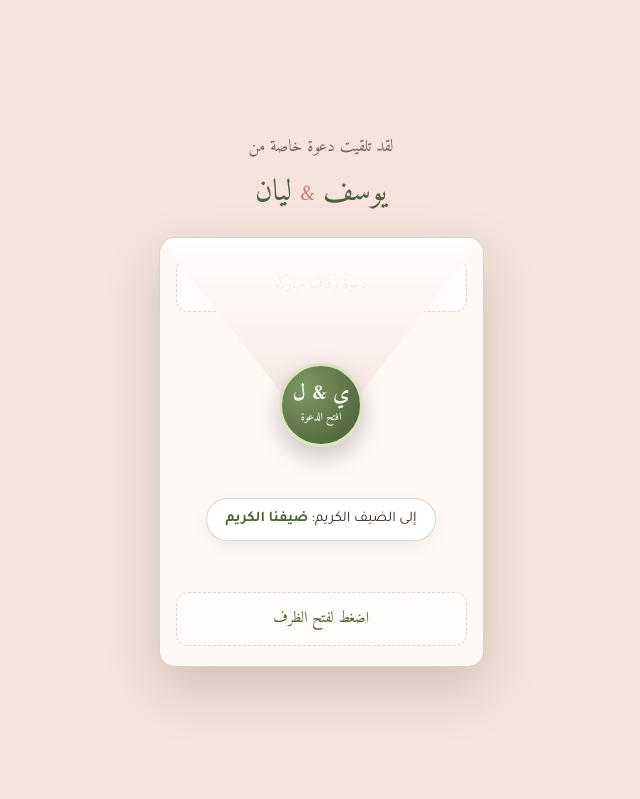
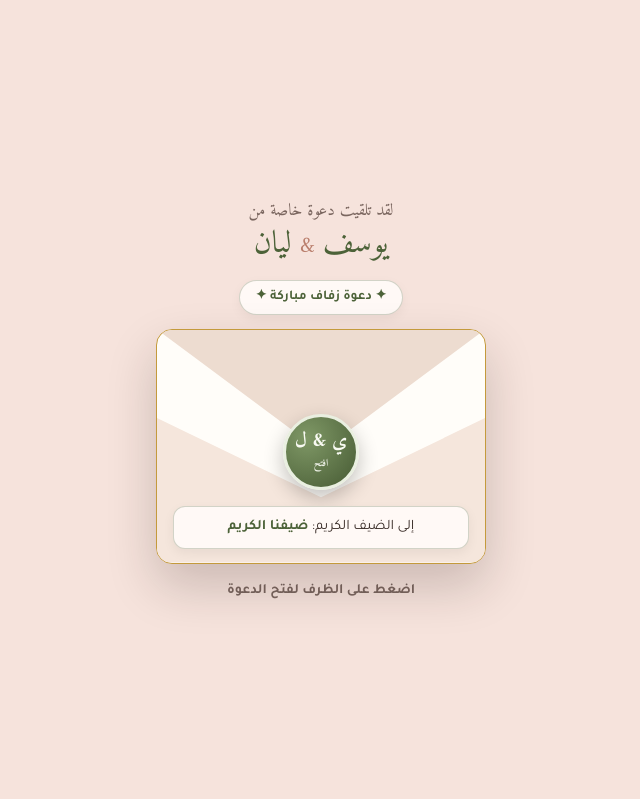
Before and after one commit to mohamedziaina25-web/wedding-card, a plain HTML site: page index.html in a window 1280 px wide. Shown: the top 799 px of the page, without its empty margins (319-959 px from the left). Drawn offline with Linux system fonts and the light colour scheme; a web font is replaced by a local one.

Commit message:
Update index.html

```diff
--- a/index.html
+++ b/index.html
@@ -16,13 +16,16 @@
     --gold: #c49a3c;
     --text: #3a2d28;
     --muted: #7a665f;
-    --border: rgba(76, 98, 56, 0.22);
+    --border: rgba(76, 98, 56, 0.24);
+    --env-body: #fffdf9;
+    --env-flap: #efe2d4;
+    --env-pocket: #f6ebe0;
     --seal-bg: radial-gradient(circle at 30% 30%, #7d9664, #475c34);
-    --seal-border: #d7dfb8;
-    --seal-text: #f7f9ef;
+    --seal-border: #e6ecd0;
+    --seal-text: #f8faf2;
   }
 
-  /* القالب 1: وردي ناعم وزيتوني (مستوحى من الفيديو بدون صور أشخاص) */
+  /* القالب 1: وردي ناعم وزيتوني */
   body.theme-blush-olive {
     --bg: #f6e3dc;
     --surface: #fff9f6;
@@ -33,15 +36,18 @@
     --gold: #c49a3c;
     --text: #3a2d28;
     --muted: #7a665f;
-    --border: rgba(76, 98, 56, 0.24);
+    --border: rgba(76, 98, 56, 0.25);
+    --env-body: #fffdf9;
+    --env-flap: #eddcd0;
+    --env-pocket: #f5e6dc;
     --seal-bg: radial-gradient(circle at 30% 30%, #7f9866, #465a33);
-    --seal-border: #dce4be;
+    --seal-border: #e9efe0;
     --seal-text: #f8faf2;
   }
 
   /* القالب 2: عاجي ملكي وعنابي ذهبي */
   body.theme-royal-ivory {
-    --bg: #f7efe8;
+    --bg: #f6ede4;
     --surface: #fffdfb;
     --card: #ffffff;
     --primary: #7c2432;
@@ -50,27 +56,33 @@
     --gold: #c89d3c;
     --text: #2c1e20;
     --muted: #6e585b;
-    --border: rgba(124, 36, 50, 0.22);
-    --seal-bg: radial-gradient(circle at 30% 30%, #9e3345, #5e1824);
-    --seal-border: #f0d78c;
-    --seal-text: #fff5d6;
+    --border: rgba(124, 36, 50, 0.24);
+    --env-body: #fffcf7;
+    --env-flap: #ead5c5;
+    --env-pocket: #f3e3d6;
+    --seal-bg: radial-gradient(circle at 30% 30%, #a33446, #5e1824);
+    --seal-border: #f3dc94;
+    --seal-text: #fff7dd;
   }
 
   /* القالب 3: زمرّدي ليلي وذهبي عتيق */
   body.theme-emerald-gold {
-    --bg: #eef5f0;
-    --surface: #f8fcf9;
+    --bg: #e7f1ec;
+    --surface: #f5fbf8;
     --card: #ffffff;
-    --primary: #1b5442;
-    --primary-dark: #10382c;
-    --accent: #2f7d64;
-    --gold: #c29938;
-    --text: #172923;
-    --muted: #526b62;
-    --border: rgba(27, 84, 66, 0.24);
-    --seal-bg: radial-gradient(circle at 30% 30%, #2a785f, #134032);
-    --seal-border: #ebd48d;
-    --seal-text: #f9f5e6;
+    --primary: #184e3d;
+    --primary-dark: #0f3428;
+    --accent: #2c7860;
+    --gold: #c49a3b;
+    --text: #162922;
+    --muted: #4f6960;
+    --border: rgba(24, 78, 61, 0.26);
+    --env-body: #193f33;
+    --env-flap: #235746;
+    --env-pocket: #143329;
+    --seal-bg: radial-gradient(circle at 30% 30%, #e4c264, #9b771c);
+    --seal-border: #fff3c9;
+    --seal-text: #132922;
   }
 
   * { box-sizing: border-box; margin: 0; padding: 0; }
@@ -82,7 +94,7 @@
     line-height: 1.7;
   }
 
-  /* --- شاشة الظرف الافتتاحي --- */
+  /* --- شاشة الظرف --- */
   #envelope-screen {
     position: fixed;
     inset: 0;
@@ -93,26 +105,28 @@
     align-items: center;
     justify-content: center;
     padding: 18px;
-    transition: opacity 0.75s ease, visibility 0.75s ease;
+    transition: opacity 0.7s ease, visibility 0.7s ease;
   }
   #envelope-screen.opened {
     opacity: 0;
     visibility: hidden;
     pointer-events: none;
   }
+
+  .env-header-box {
+    text-align: center;
+    margin-bottom: 14px;
+  }
   .env-top-note {
     font-family: 'Amiri', serif;
     font-size: 1.05rem;
     color: var(--muted);
-    margin-bottom: 6px;
-    text-align: center;
   }
   .env-couple-title {
     font-family: 'Aref Ruqaa', 'Amiri', serif;
-    font-size: 1.9rem;
+    font-size: 1.95rem;
     color: var(--primary);
-    margin-bottom: 18px;
-    text-align: center;
+    line-height: 1.3;
   }
   .env-couple-title span.amp {
     color: var(--accent);
@@ -120,63 +134,70 @@
     font-size: 1.4rem;
   }
 
-  .envelope-box {
-    position: relative;
-    width: 325px;
-    max-width: 94vw;
-    height: 430px;
+  .env-ribbon-top {
     background: var(--surface);
-    border-radius: 16px;
-    box-shadow: 0 22px 55px rgba(45, 25, 20, 0.18);
-    border: 1.5px solid var(--border);
-    overflow: hidden;
-    cursor: pointer;
-    display: flex;
-    flex-direction: column;
-    align-items: center;
-    justify-content: space-between;
-    padding: 20px 16px;
+    color: var(--primary);
+    border: 1px solid var(--border);
+    padding: 5px 16px;
+    border-radius: 30px;
+    font-size: 0.84rem;
+    font-weight: 700;
+    margin-bottom: 14px;
+    box-shadow: 0 4px 12px rgba(0,0,0,0.05);
   }
 
-  /* زخرفة هندسية علوية وسفلية بدون أرواح */
-  .geo-border-top, .geo-border-bottom {
-    width: 100%;
-    height: 54px;
-    border: 1px dashed var(--border);
-    border-radius: 12px;
-    display: flex;
-    align-items: center;
-    justify-content: center;
-    font-family: 'Amiri', serif;
-    color: var(--primary);
-    font-size: 0.95rem;
-    background: rgba(255,255,255,0.55);
+  /* جسم الظرف المحسّن */
+  .envelope-shell {
+    position: relative;
+    width: 330px;
+    max-width: 94vw;
+    height: 235px;
+    background: var(--env-body);
+    border-radius: 16px;
+    border: 1.5px solid var(--gold);
+    box-shadow: 0 22px 50px rgba(35, 22, 18, 0.2);
+    cursor: pointer;
+    overflow: hidden;
   }
 
+  /* الجيب السفلي للظرف مع طيّتين جانبيتين */
+  .envelope-pocket {
+    position: absolute;
+    inset: 0;
+    background: var(--env-pocket);
+    clip-path: polygon(0 38%, 50% 72%, 100% 38%, 100% 100%, 0 100%);
+    z-index: 2;
+    border-top: 1px solid var(--border);
+  }
+
+  /* غطاء الظرف العلوي */
   .envelope-flap {
     position: absolute;
     top: 0; left: 0; right: 0;
-    height: 205px;
-    background: linear-gradient(180deg, rgba(255,255,255,0.92), var(--bg));
+    height: 122px;
+    background: var(--env-flap);
     clip-path: polygon(0 0, 100% 0, 50% 100%);
     transform-origin: top;
-    transition: transform 0.75s cubic-bezier(0.4, 0, 0.2, 1);
-    z-index: 3;
-    border-bottom: 1px solid var(--border);
+    transition: transform 0.7s cubic-bezier(0.4, 0, 0.2, 1);
+    z-index: 4;
   }
-  .envelope-box.opening .envelope-flap {
+  .envelope-shell.opening .envelope-flap {
     transform: rotateX(180deg);
   }
 
+  /* الختم الشمعي في منتصف التقاء الغطاء */
   .wax-seal {
-    position: relative;
+    position: absolute;
+    top: 84px;
+    left: 50%;
+    transform: translateX(-50%);
     z-index: 5;
-    width: 84px;
-    height: 84px;
+    width: 76px;
+    height: 76px;
     border-radius: 50%;
     background: var(--seal-bg);
     border: 3px solid var(--seal-border);
-    box-shadow: 0 10px 24px rgba(0,0,0,0.22);
+    box-shadow: 0 8px 20px rgba(0,0,0,0.24);
     display: flex;
     flex-direction: column;
     align-items: center;
@@ -186,27 +207,39 @@
     font-weight: 700;
     transition: transform 0.45s ease, opacity 0.45s ease;
   }
-  .wax-seal .initials { font-size: 1.35rem; line-height: 1.1; }
-  .wax-seal .seal-sub { font-size: 0.68rem; opacity: 0.9; margin-top: 2px; }
-  .envelope-box.opening .wax-seal {
-    transform: scale(1.3);
+  .wax-seal .initials { font-size: 1.25rem; line-height: 1.1; }
+  .wax-seal .seal-tag { font-size: 0.65rem; opacity: 0.92; margin-top: 2px; }
+  .envelope-shell.opening .wax-seal {
+    transform: translateX(-50%) scale(1.25);
     opacity: 0;
   }
 
-  .guest-badge {
-    position: relative;
-    z-index: 4;
-    background: #ffffff;
+  /* اسم الضيف أسفل الظرف */
+  .env-guest-card {
+    position: absolute;
+    bottom: 14px;
+    left: 16px;
+    right: 16px;
+    z-index: 5;
+    background: var(--surface);
     border: 1px solid var(--border);
-    padding: 8px 18px;
-    border-radius: 30px;
-    font-size: 0.92rem;
+    border-radius: 12px;
+    padding: 8px 12px;
+    text-align: center;
+    font-size: 0.9rem;
     color: var(--text);
-    box-shadow: 0 6px 16px rgba(0,0,0,0.06);
+    box-shadow: 0 4px 12px rgba(0,0,0,0.06);
   }
-  .guest-badge strong { color: var(--primary); }
+  .env-guest-card strong { color: var(--primary); }
 
-  /* --- الستائر الجانبية والإطار الزخرفي داخل الدعوة --- */
+  .env-footer-hint {
+    margin-top: 16px;
+    font-size: 0.88rem;
+    color: var(--muted);
+    font-weight: 700;
+  }
+
+  /* --- الستائر الجانبية ومحتوى الدعوة --- */
   .page-wrap {
     position: relative;
     max-width: 520px;
@@ -215,9 +248,8 @@
   }
   .side-drape {
     position: fixed;
-    top: 0;
-    bottom: 0;
-    width: 22px;
+    top: 0; bottom: 0;
+    width: 20px;
     pointer-events: none;
     z-index: 2;
     opacity: 0.55;
@@ -249,7 +281,6 @@
     font-family: 'Amiri', serif;
     font-size: 1.05rem;
     color: var(--accent);
-    letter-spacing: 1px;
     margin-bottom: 8px;
   }
   .verse {
@@ -403,7 +434,6 @@
     border: 1px solid var(--border);
   }
 
-  /* --- البرنامج الزمني --- */
   .schedule-list {
     position: relative;
     text-align: right;
@@ -413,9 +443,7 @@
   .schedule-list::before {
     content: "";
     position: absolute;
-    top: 8px;
-    bottom: 8px;
-    right: 6px;
+    top: 8px; bottom: 8px; right: 6px;
     width: 2px;
     background: var(--border);
   }
@@ -426,28 +454,15 @@
   .schedule-item::before {
     content: "";
     position: absolute;
-    right: -20px;
-    top: 6px;
-    width: 10px;
-    height: 10px;
+    right: -20px; top: 6px;
+    width: 10px; height: 10px;
     border-radius: 50%;
     background: var(--primary);
   }
-  .sch-time {
-    font-weight: 800;
-    color: var(--primary);
-    font-size: 0.95rem;
-  }
-  .sch-label {
-    font-size: 0.95rem;
-    color: var(--text);
-  }
+  .sch-time { font-weight: 800; color: var(--primary); font-size: 0.95rem; }
+  .sch-label { font-size: 0.95rem; color: var(--text); }
 
-  /* --- التنبيهات --- */
-  .alerts-list {
-    list-style: none;
-    text-align: right;
-  }
+  .alerts-list { list-style: none; text-align: right; }
   .alerts-list li {
     background: var(--surface);
     border: 1px solid var(--border);
@@ -458,18 +473,8 @@
     font-size: 0.92rem;
   }
 
-  /* --- تأكيد الحضور --- */
-  .field {
-    text-align: right;
-    margin-bottom: 12px;
-  }
-  .field label {
-    display: block;
-    font-size: 0.88rem;
-    font-weight: 700;
-    margin-bottom: 5px;
-    color: var(--text);
-  }
+  .field { text-align: right; margin-bottom: 12px; }
+  .field label { display: block; font-size: 0.88rem; font-weight: 700; margin-bottom: 5px; color: var(--text); }
   input, select, textarea {
     width: 100%;
     padding: 11px 13px;
@@ -503,7 +508,6 @@
     border-color: var(--primary);
   }
 
-  /* --- سجل التهاني --- */
   .wishes-header-row {
     display: flex;
     justify-content: space-between;
@@ -519,11 +523,7 @@
     padding: 4px 12px;
     border-radius: 20px;
   }
-  .wishes-feed {
-    max-height: 250px;
-    overflow-y: auto;
-    text-align: right;
-  }
+  .wishes-feed { max-height: 250px; overflow-y: auto; text-align: right; }
   .wish-card {
     background: var(--surface);
     border: 1px solid var(--border);
@@ -532,85 +532,42 @@
     margin-bottom: 8px;
     font-size: 0.9rem;
   }
-  .wish-card strong {
-    display: block;
-    color: var(--primary);
-    font-size: 0.86rem;
-    margin-bottom: 2px;
-  }
+  .wish-card strong { display: block; color: var(--primary); font-size: 0.86rem; margin-bottom: 2px; }
 
-  /* --- الشريط العائم --- */
   .bottom-bar {
     position: fixed;
-    bottom: 12px;
-    left: 50%;
-    transform: translateX(-50%);
-    width: calc(100% - 24px);
-    max-width: 496px;
+    bottom: 12px; left: 50%; transform: translateX(-50%);
+    width: calc(100% - 24px); max-width: 496px;
     background: rgba(34, 24, 21, 0.95);
-    padding: 9px 10px;
-    border-radius: 16px;
-    display: flex;
-    gap: 8px;
-    z-index: 900;
+    padding: 9px 10px; border-radius: 16px;
+    display: flex; gap: 8px; z-index: 900;
   }
   .bottom-bar button {
-    flex: 1;
-    padding: 10px 8px;
-    border-radius: 11px;
-    border: none;
-    font-family: 'Tajawal', sans-serif;
-    font-weight: 700;
-    font-size: 0.85rem;
-    cursor: pointer;
+    flex: 1; padding: 10px 8px; border-radius: 11px; border: none;
+    font-family: 'Tajawal', sans-serif; font-weight: 700; font-size: 0.85rem; cursor: pointer;
   }
   #edit-access-btn { display: none; }
 
-  /* --- لوحة التعديل --- */
   #editor-modal {
-    display: none;
-    position: fixed;
-    inset: 0;
+    display: none; position: fixed; inset: 0;
     background: rgba(20, 15, 14, 0.72);
-    z-index: 10000;
-    overflow-y: auto;
-    padding: 18px 14px 50px;
+    z-index: 10000; overflow-y: auto; padding: 18px 14px 50px;
   }
   #editor-modal.open { display: block; }
   .editor-card {
-    max-width: 520px;
-    margin: 0 auto;
-    background: #ffffff;
-    color: #2c221e;
-    border-radius: 20px;
-    padding: 20px;
+    max-width: 520px; margin: 0 auto;
+    background: #ffffff; color: #2c221e;
+    border-radius: 20px; padding: 20px;
   }
-  .editor-top {
-    display: flex;
-    justify-content: space-between;
-    align-items: center;
-    margin-bottom: 14px;
+  .editor-top { display: flex; justify-content: space-between; align-items: center; margin-bottom: 14px; }
+  .link-output {
+    display: none; margin-top: 14px;
+    background: #f1f8f2; border: 1px solid #8bc34a;
+    border-radius: 12px; padding: 12px;
+    font-size: 0.82rem; word-break: break-all;
   }
-  .link-output {
-    display: none;
-    margin-top: 14px;
-    background: #f1f8f2;
-    border: 1px solid #8bc34a;
-    border-radius: 12px;
-    padding: 12px;
-    font-size: 0.82rem;
-    word-break: break-all;
-  }
-  .guest-copy-box {
-    display: flex;
-    gap: 8px;
-    margin-top: 8px;
-  }
-  .guest-copy-box button {
-    width: auto;
-    padding: 0 16px;
-    flex-shrink: 0;
-  }
+  .guest-copy-box { display: flex; gap: 8px; margin-top: 8px; }
+  .guest-copy-box button { width: auto; padding: 0 16px; flex-shrink: 0; }
 </style>
 </head>
 <body class="theme-blush-olive">
@@ -618,38 +575,40 @@
 <div class="side-drape right"></div>
 <div class="side-drape left"></div>
 
-<!-- شاشة الظرف -->
 <div id="envelope-screen">
-  <div class="env-top-note">لقد تلقيت دعوة خاصة من</div>
-  <div class="env-couple-title"><span id="env-groom">يوسف</span><span class="amp">&</span><span id="env-bride">ليان</span></div>
+  <div class="env-header-box">
+    <div class="env-top-note">لقد تلقيت دعوة خاصة من</div>
+    <div class="env-couple-title"><span id="env-groom">يوسف</span><span class="amp">&</span><span id="env-bride">ليان</span></div>
+  </div>
 
-  <div class="envelope-box" id="envelope-box" onclick="openInvitation()">
+  <div class="env-ribbon-top">✦ دعوة زفاف مباركة ✦</div>
+
+  <div class="envelope-shell" id="envelope-shell" onclick="openInvitation()">
     <div class="envelope-flap"></div>
-    <div class="geo-border-top" id="env-top-badge">دعوة زفاف مباركة</div>
+    <div class="envelope-pocket"></div>
     <div class="wax-seal">
       <div class="initials" id="env-initials">ي & ل</div>
-      <div class="seal-sub">افتح الدعوة</div>
+      <div class="seal-tag">افتح</div>
     </div>
-    <div class="guest-badge">إلى الضيف الكريم: <strong id="env-guest-name">ضيفنا الكريم</strong></div>
-    <div class="geo-border-bottom">اضغط لفتح الظرف</div>
+    <div class="env-guest-card">إلى الضيف الكريم: <strong id="env-guest-name">ضيفنا الكريم</strong></div>
   </div>
+
+  <div class="env-footer-hint">اضغط على الظرف لفتح الدعوة</div>
 </div>
 
-<!-- محتوى الدعوة -->
 <div class="page-wrap">
 
-  <!-- البطاقة 1: الافتتاحية والتاريخ -->
   <div class="card">
     <div class="top-ornament">✦ بِسْمِ اللَّهِ الرَّحْمَنِ الرَّحِيمِ ✦</div>
     <div class="verse">﴿ وَمِنْ آيَاتِهِ أَنْ خَلَقَ لَكُم مِّنْ أَنفُسِكُمْ أَزْوَاجًا لِّتَسْكُنُوا إِلَيْهَا وَجَعَلَ بَيْنَكُم مَّوَدَّةً وَرَحْمَةً ﴾</div>
-    <div class="invite-lead" id="view-lead">بكل الحب والسرور تتشرف عائلتا</div>
+    <div class="invite-lead">بكل الحب والسرور تتشرف عائلتا</div>
 
     <div class="parents-row">
-      <div><span>والد العريس</span><strong id="view-groom-family">آل بن علي</strong></div>
-      <div><span>والد العروس</span><strong id="view-bride-family">آل منصور</strong></div>
+      <div><span>عائلة العريس</span><strong id="view-groom-family">آل بن علي</strong></div>
+      <div><span>عائلة العروس</span><strong id="view-bride-family">آل منصور</strong></div>
     </div>
 
-    <div class="invite-lead" id="view-sub-lead">بدعوتكم لمشاركتنا فرحة حفل زفاف</div>
+    <div class="invite-lead">بدعوتكم لمشاركتنا فرحة حفل زفاف</div>
     <h1 class="couple-hero"><span id="view-groom">يوسف</span><span class="amp">&</span><span id="view-bride">ليان</span></h1>
 
     <div class="date-grid">
@@ -660,7 +619,6 @@
     <div class="time-line" id="view-time-text">الساعة 14:00 مساءً</div>
   </div>
 
-  <!-- البطاقة 2: العداد التنازلي وحفظ الموعد -->
   <div class="card">
     <h2 class="section-heading">على موعد</h2>
     <div class="section-sub">إلى أجمل يوم في حياتنا</div>
@@ -673,7 +631,6 @@
     <button class="btn btn-soft" onclick="downloadCalendarFile()">📅 احفظ الموعد بالتقويم</button>
   </div>
 
-  <!-- البطاقة 3: مكان الحفل -->
   <div class="card">
     <h2 class="section-heading">مكان الحفل</h2>
     <div class="section-sub">حيث نحتفل معاً</div>
@@ -684,21 +641,18 @@
     </div>
   </div>
 
-  <!-- البطاقة 4: البرنامج الزمني -->
   <div class="card">
     <h2 class="section-heading">البرنامج الزمني للحفل</h2>
     <div class="section-sub">تفاصيل اللقاء</div>
     <div class="schedule-list" id="view-schedule"></div>
   </div>
 
-  <!-- البطاقة 5: تنبيهات هامة -->
   <div class="card">
     <h2 class="section-heading">تنبيهات هامة</h2>
     <div class="section-sub">لراحة وسلامة الجميع</div>
     <ul class="alerts-list" id="view-alerts"></ul>
   </div>
 
-  <!-- البطاقة 6: تأكيد الحضور -->
   <div class="card">
     <h2 class="section-heading">تأكيد الحضور</h2>
     <div class="section-sub">شرفونا بحضوركم وأخبرونا إن كنتم ستشاركونا الفرحة</div>
@@ -720,7 +674,6 @@
     <button type="button" class="btn btn-primary" onclick="confirmRSVP()">تأكيد عبر واتساب</button>
   </div>
 
-  <!-- البطاقة 7: سجل التهاني -->
   <div class="card">
     <h2 class="section-heading">سجل التهاني</h2>
     <div class="section-sub">شاركونا أجمل التهاني والتبريكات</div>
@@ -745,13 +698,11 @@
 
 </div>
 
-<!-- الشريط السفلي -->
 <div class="bottom-bar">
   <button type="button" style="background:var(--gold); color:#ffffff;" onclick="reopenEnvelope()">✉️ إعادة فتح الظرف</button>
   <button type="button" id="edit-access-btn" style="background:#ffffff; color:#2c221e;" onclick="openEditor()">⚙️ تخصيص الدعوة</button>
 </div>
 
-<!-- نافذة التعديل -->
 <div id="editor-modal">
   <div class="editor-card">
     <div class="editor-top">
@@ -762,7 +713,7 @@
     <div class="field">
       <label>قالب التصميم (شكل وألوان الظرف والبطاقات)</label>
       <select id="ed-theme">
-        <option value="blush-olive">1. وردي ناعم وزيتوني (أسلوب الفيديو)</option>
+        <option value="blush-olive">1. وردي ناعم وزيتوني</option>
         <option value="royal-ivory">2. عاجي ملكي وعنابي ذهبي</option>
         <option value="emerald-gold">3. زمرّدي ليلي وذهبي عتيق</option>
       </select>
@@ -931,7 +882,7 @@
   }
 
   function openInvitation() {
-    const box = document.getElementById("envelope-box");
+    const box = document.getElementById("envelope-shell");
     box.classList.add("opening");
     setTimeout(() => {
       document.getElementById("envelope-screen").classList.add("opened");
@@ -939,7 +890,7 @@
   }
 
   function reopenEnvelope() {
-    document.getElementById("envelope-box").classList.remove("opening");
+    document.getElementById("envelope-shell").classList.remove("opening");
     document.getElementById("envelope-screen").classList.remove("opened");
   }
 
```
